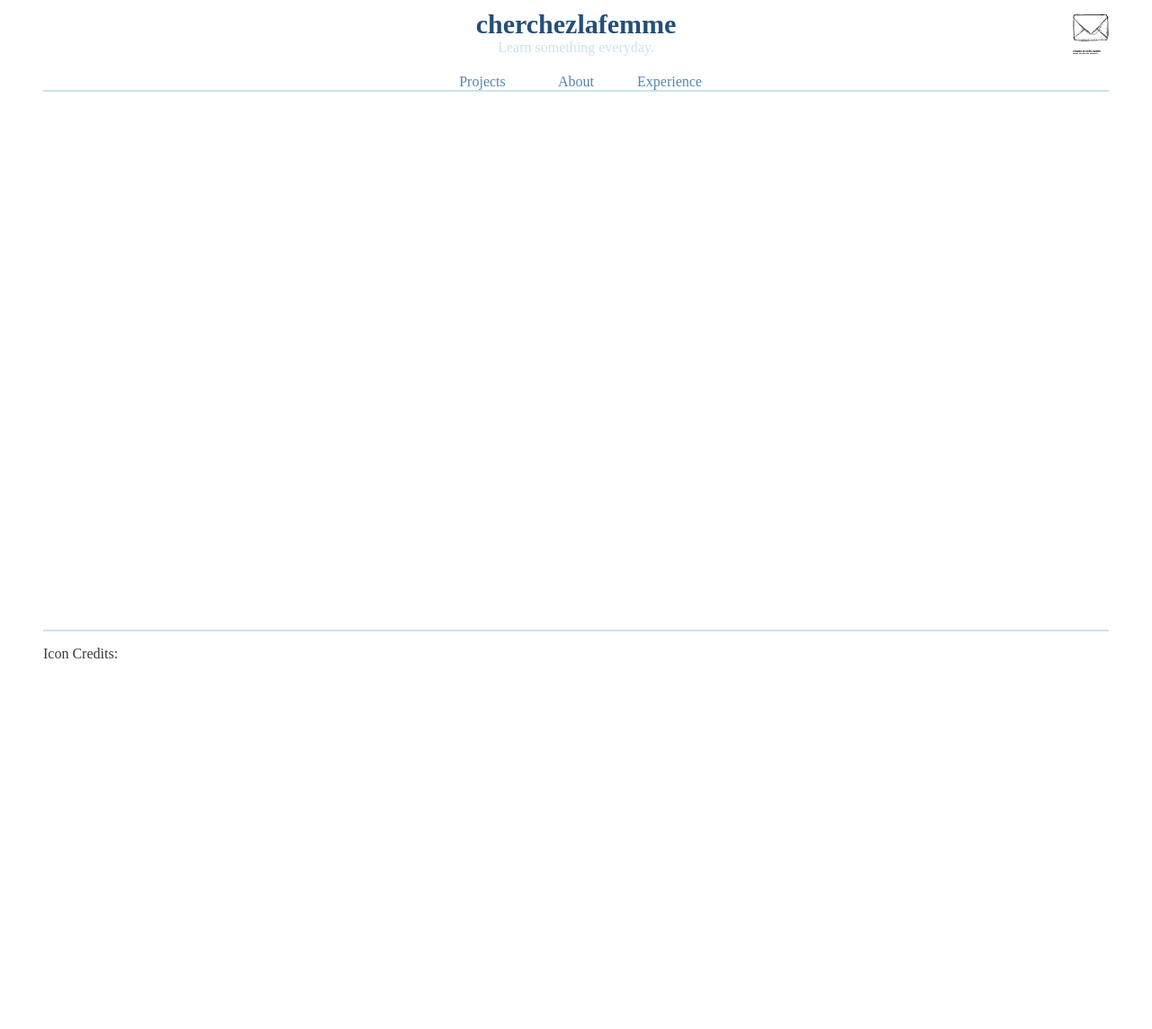
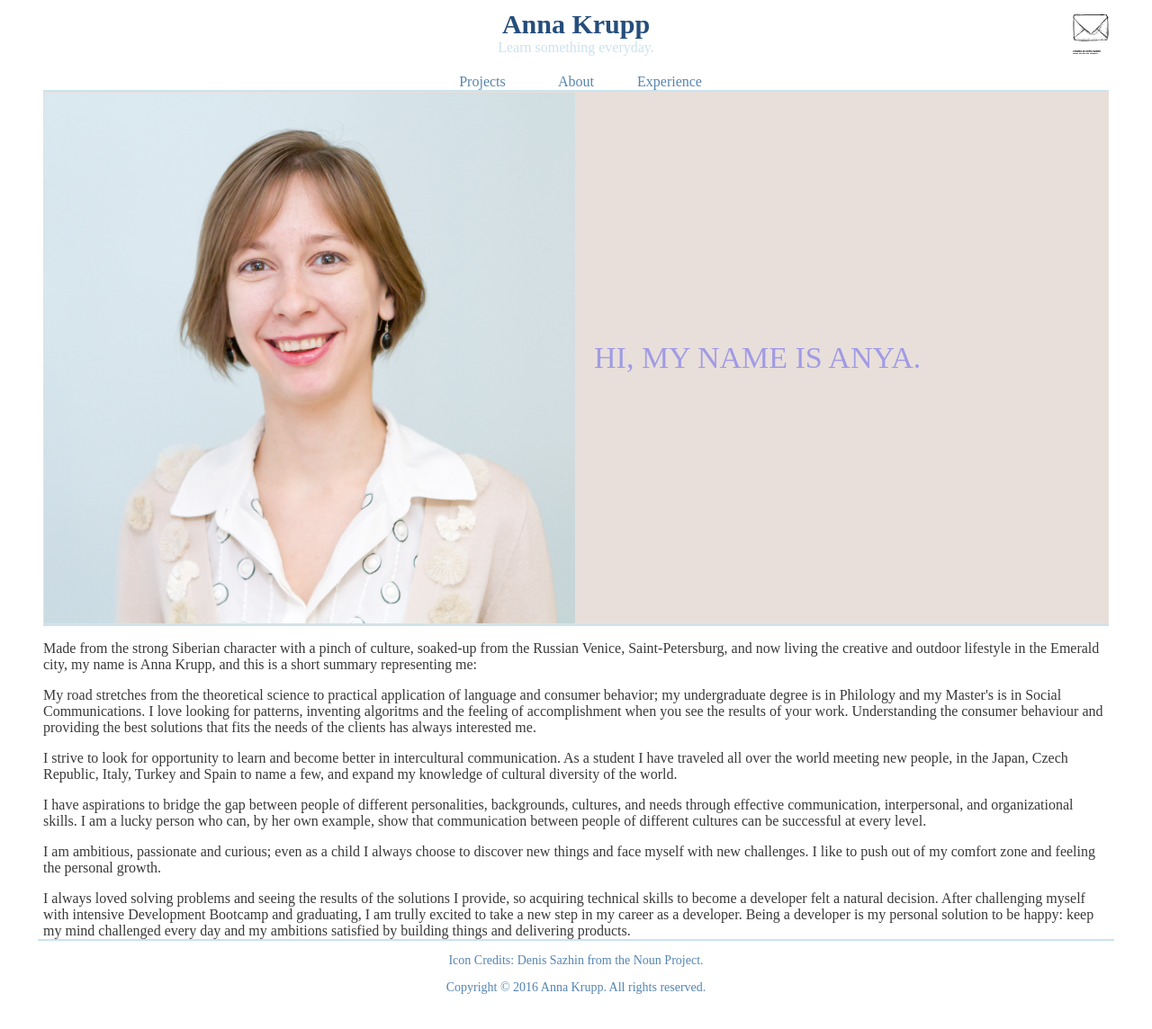
Before and after one commit to cherchezlafemme/cherchezlafemme-portfolio, a Django app: page / in a window 1280 px wide. Shown: the whole page at 90% size. Before the commit the page ends 732 px from the top, so only its background shows below. Run offline with Django 3.2, Linux system fonts and the light colour scheme.

Commit message:
Add contact icon, add index html basic table with picture holding the sapce, add about page content, updated the footer

```diff
--- a/collection/static/css/style.css
+++ b/collection/static/css/style.css
@@ -20,6 +20,10 @@ footer {
     height: 100px;
     width: 100%;
     overflow:hidden;
+    background-color: #FFFFFF;
+    color: #5584b1;
+    text-align: center;
+    font-size: 14px;
 }
 
 ul, li, footer {
@@ -46,7 +50,7 @@ ul, li, footer {
     display: block;
 }
 
-#footer-wrap, #header-wrap {
+#footer-wrap, #header-wrap, .container {
 	margin-right: 3em;
     margin-left: 3em;
 }
@@ -107,6 +111,16 @@ a:hover {
 .icon-container {
     width: 40px;
     height: 40px;
+}
+
+/* resize images */
+.icon img {
+    width: 100%;
+    height: auto;
+}
+
+/*contact icon specific*/
+#contact-icon {
     position: fixed;
     top: 0;
     right: 0;
@@ -115,8 +129,42 @@ a:hover {
     margin-top: 10px;
 }
 
-/* resize images */
-.icon img {
+/*Welcome to the site section*/
+#hello-container {
+    display: block;
+}
+
+table {
+    width:100%;
+    background-color: #E8DFDA;
+    border-bottom: 2px solid #cbe2ef;
+    border-spacing: 0;
+    line-height: 0;
+    border-collapse: collapse;
+}
+
+#profile-pic {
+    size: 50%;
+    height: auto;
     width: 100%;
-    height: auto;
 }
+
+td {
+    border-spacing: 0;
+
+    width: 50%;
+}
+
+#left-side-image-video {
+}
+
+#right-side-hello {
+    background-color: #E8DFDA;
+    padding: 20px;
+}
+
+#right-side-hello-content {
+    color: blue;
+    opacity: 0.3;
+    font-size: 34px;
+}
--- /dev/null
+++ b/collection/templates/_about.html
@@ -0,0 +1,8 @@
+<div class='container'>
+	<p>Made from the strong Siberian character with a pinch of culture, soaked-up from the Russian Venice, Saint-Petersburg, and now living the creative and outdoor lifestyle in the Emerald city, my name is Anna Krupp, and this is a short summary representing me:</p>
+	<p>My road stretches from the theoretical science to practical application of language and consumer behavior; my undergraduate degree is in Philology and my Master's is in Social Communications. I love looking for patterns, inventing algoritms and the feeling of accomplishment when you see the results of your work. Understanding the consumer behaviour and providing the best solutions that fits the needs of the clients has always interested me.</p>
+	<p>I strive to look for opportunity to learn and become better in intercultural communication. As a student I have traveled all over the world meeting new people, in the Japan, Czech Republic, Italy, Turkey and Spain to name a few, and expand my knowledge of cultural diversity of the world.</p>
+	<p>I have aspirations to bridge the gap between people of different personalities, backgrounds, cultures, and needs through effective communication, interpersonal, and organizational skills. I am a lucky person who can, by her own example, show that communication between people of different cultures can be successful at every level.</p>
+	<p>I am ambitious, passionate and curious; even as a child I always choose to discover new things and face myself with new challenges. I like to push out of my comfort zone and feeling the personal growth. </p>
+	<p>I always loved solving problems and seeing the results of the solutions I provide, so acquiring technical skills to become a developer felt a natural decision. After challenging myself with intensive Development Bootcamp and graduating, I am trully excited to take a new step in my career as a developer. Being a developer is my personal solution to be happy: keep my mind challenged every day and my ambitions satisfied by building things and delivering products.</p>
+</div>
--- a/collection/templates/about.html
+++ b/collection/templates/about.html
@@ -3,8 +3,8 @@
 {% block title %}About - {{ block.super }}{% endblock %}
 
 {% block content %}
-<div id='container'>
+<div class='container'>
 	<h2>This is a title inside the main content</h2>
-
+	{% include '_about.html' %}
 </div>
 {% endblock %}
--- a/collection/templates/contact.html
+++ b/collection/templates/contact.html
@@ -3,7 +3,7 @@
 {% block title %}Contact - {{ block.super }}{% endblock %}
 
 {% block content %}
-<div id='container'>
+<div class='container'>
 	<h2>This is a title inside the main content</h2>
 
 </div>
--- a/collection/templates/experience.html
+++ b/collection/templates/experience.html
@@ -3,7 +3,7 @@
 {% block title %}Experience - {{ block.super }}{% endblock %}
 
 {% block content %}
-<div id='container'>
+<div class='container'>
 	<h2>This is a title inside the main content</h2>
 
 </div>
--- a/collection/templates/index.html
+++ b/collection/templates/index.html
@@ -1,8 +1,17 @@
 {% extends 'layouts/base.html' %}
 
 {% block content %}
-<div id='container'>
-
-
+<div class='container' id='hello-container'>
+	<table>
+	<tr>
+		<td id='left-side-image-video'>
+			<img id='profile-pic' src='/static/images/anna-krupp.jpg' alt='anna-krupp-profile-pic'>
+		</td>
+		<td id='right-side-hello'>
+				<div id='right-side-hello-content'> HI, MY NAME IS ANYA.</div>
+		</td>
+	</tr>
+	</table>
 </div>
+{% include '_about.html' %}
 {% endblock %}
--- a/collection/templates/layouts/base.html
+++ b/collection/templates/layouts/base.html
@@ -15,7 +15,7 @@
 		<div id='header-wrap'>
 
 			<div id='logo-center'>
-				<h1 id="site-logo" class='nav-menu-links'>cherchezlafemme</h1>
+				<h1 id="site-logo" class='nav-menu-links'>Anna Krupp</h1>
 				<div id='scope-quote'>Learn something everyday.</div>
 			</div>
 
@@ -29,8 +29,8 @@
 
 		</div>
 
-		<div class="icon-container">
-			<a href="{% url 'contact' %}"><img class='icon' src="/static/images/envelope.svg"></a>
+		<div class="icon-container" id='contact-icon'>
+			<a href="{% url 'contact' %}"><img class='icon' src="/static/images/envelope.svg" alt='contact-me'></a>
 		</div>
 
 	{% endblock %}
@@ -40,7 +40,8 @@
 		{% block footer %}
 		<footer>
 			<div id='footer-wrap'>
-				<p>Icon Credits: </p>
+				<p>Icon Credits: <a href='https://thenounproject.com/iconka/'>Denis Sazhin</a> from the Noun Project.</p>
+				<p>Copyright © 2016 Anna Krupp. All rights reserved.</p>
 			</div>
 		</footer>
 		{% endblock %}
--- a/collection/templates/projects.html
+++ b/collection/templates/projects.html
@@ -3,7 +3,7 @@
 {% block title %}Projects - {{ block.super }}{% endblock %}
 
 {% block content %}
-<div id='container'>
+<div class='container'>
 	<h2>This is a title inside the main content</h2>
 
 
```
Also changed, not shown: collection/static/images/anna-krupp.jpg (renamed from collection/static/images/sea-huskies-2016-0658.jpg).
